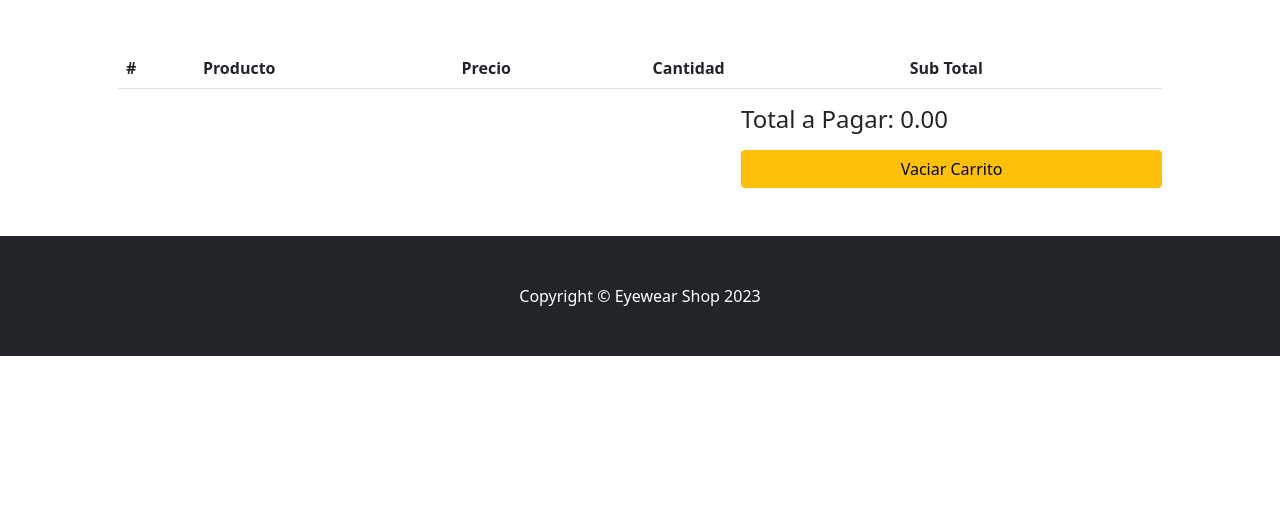
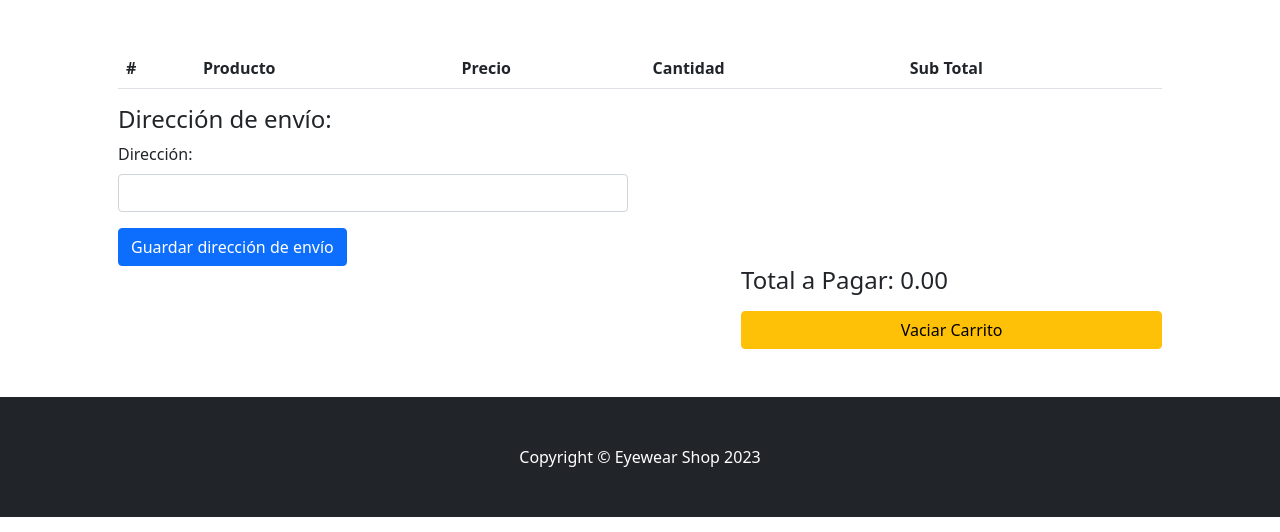
Before and after one commit to Zerik209/ProyectoSisDisShop, a PHP site: page /carrito.php in a window 1280 px wide. Shown: the part 268-800 px from the top of the page. Run offline with PHP 8.4, Linux system fonts and the light colour scheme; lists and menus that the app fills with data are empty; some libraries are stand-ins or nearby versions.

Commit message:
Direccion agregada

```diff
--- a/carrito.php
+++ b/carrito.php
@@ -1,5 +1,12 @@
 <?php require_once "config/conexion.php";
 require_once "config/config.php";
+// Variable para almacenar la dirección de envío
+$direccion_envio = '';
+
+// Verificar si se ha enviado una dirección de envío
+if (isset($_POST['direccion_envio'])) {
+    $direccion_envio = $_POST['direccion_envio'];
+}
 ?>
 <!DOCTYPE html>
 <html lang="en">
@@ -61,6 +68,20 @@ require_once "config/config.php";
                         </table>
                     </div>
                 </div>
+                <div class="container">
+        <div class="row">
+            <div class="col-md-6">
+                <h4>Dirección de envío:</h4>
+                <form method="POST" action="">
+                    <div class="mb-3">
+                        <label for="direccion_envio" class="form-label">Dirección:</label>
+                        <input type="text" class="form-control" id="direccion_envio" name="direccion_envio" value="<?php echo $direccion_envio; ?>">
+                    </div>
+                    <button type="submit" class="btn btn-primary">Guardar dirección de envío</button>
+                </form>
+            </div>
+        </div>
+    </div>
                 <div class="col-md-5 ms-auto">
                     <h4>Total a Pagar: <span id="total_pagar">0.00</span></h4>
                     <div class="d-grid gap-2">
```
